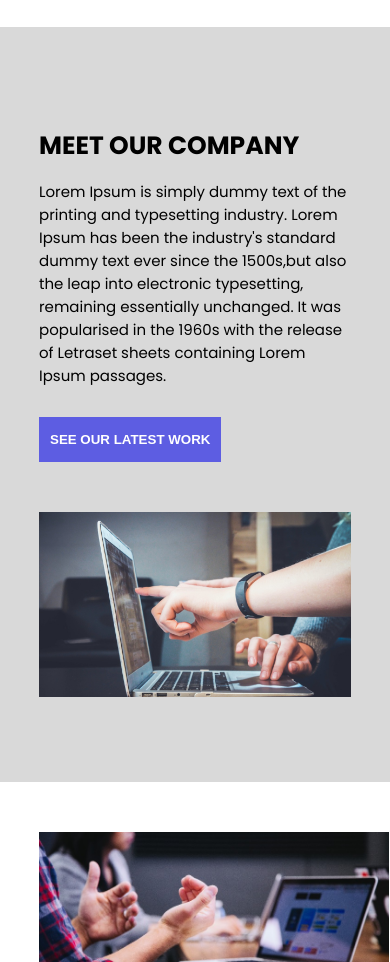
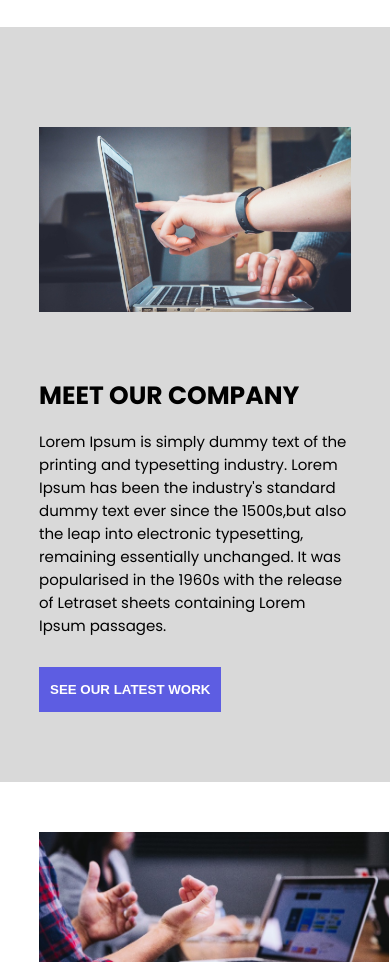
Before and after one commit to zealizu/list, a plain HTML site: page index.html in a window 390 px wide. Shown: the part 1620-2582 px from the top of the page. Drawn offline with Linux system fonts and the light colour scheme.

Commit message:
Update km website.css

```diff
--- a/km website.css
+++ b/km website.css
@@ -188,6 +188,9 @@ button:hover{
         display: grid;
         grid-template-columns: 1fr;
     }
+    #lin{
+        order: -1;
+    }
     .section-3-img{
         width: 100%;
     }
```
